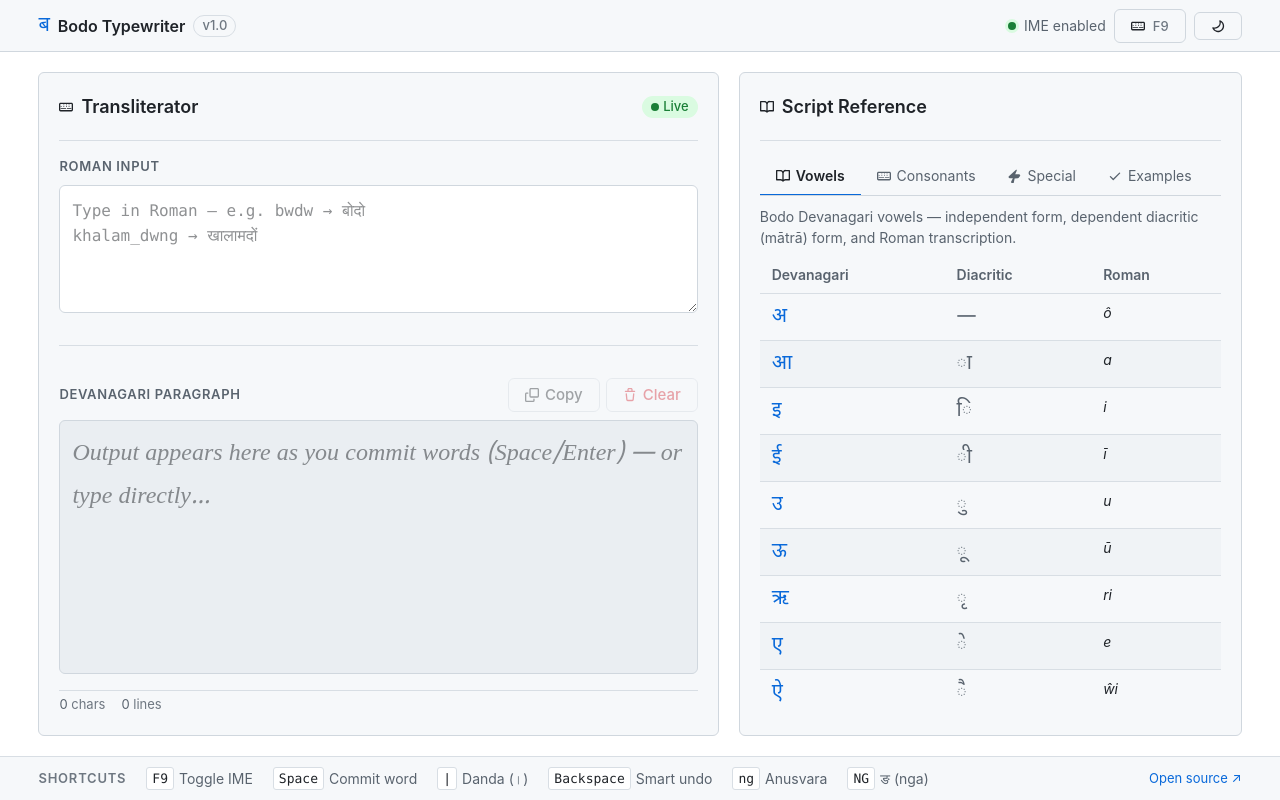
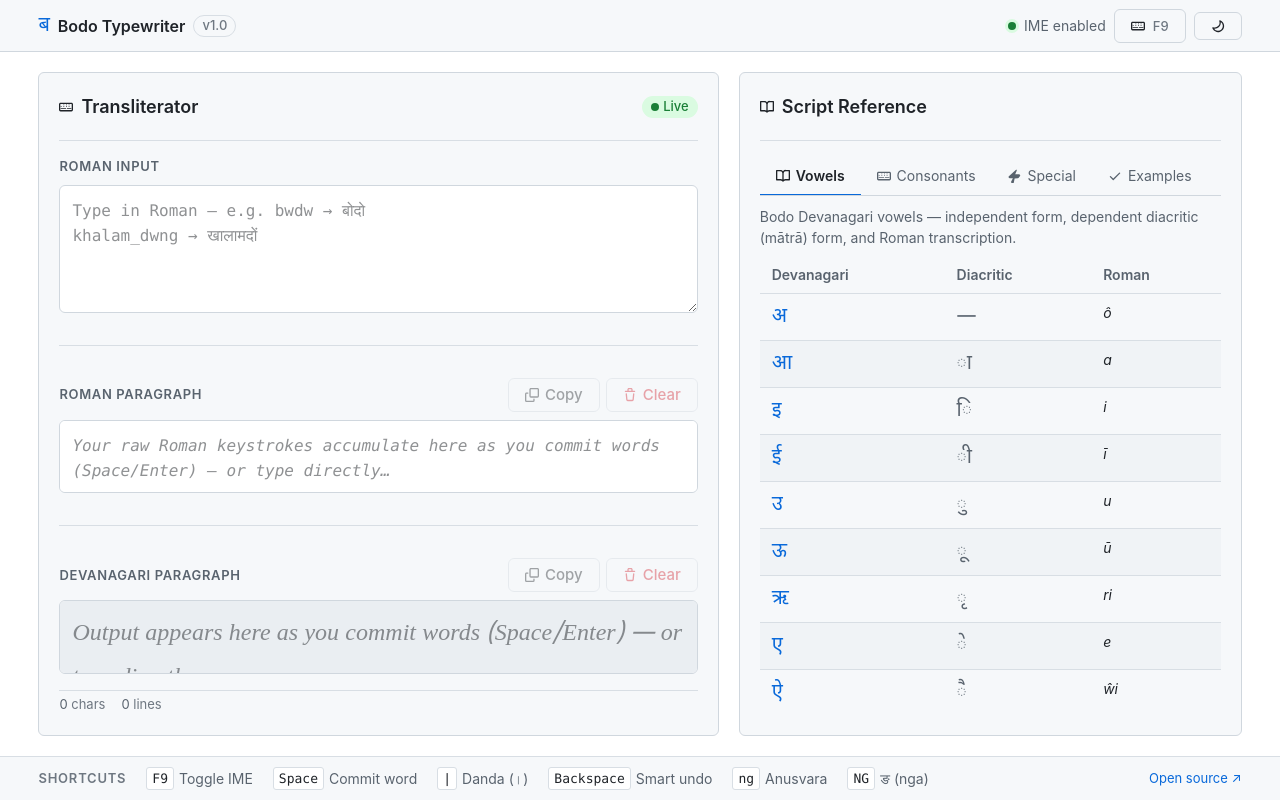
Before and after one commit to bodo-land/bodo-typewriter, a React (Vite) app: page / in a window 1280 px wide. Built offline with nearby package versions, Linux system fonts and the light colour scheme.

Commit message:
Roman paragraph.

```diff
--- a/src/App.tsx
+++ b/src/App.tsx
@@ -642,12 +642,18 @@ function PanelHeader({
 // ─── Editor panel ─────────────────────────────────────────────────────────────
 
 function EditorPanel({ imeActive, onToggleIme }: { imeActive: boolean; onToggleIme: () => void }) {
-  // `paragraph` holds every word already committed — fully independent of
-  // the composing buffer below. Backspace only ever reaches into it when
-  // the paragraph textarea itself has focus (native textarea behaviour).
+  // `paragraph` / `romanParagraph` hold every word already committed, in
+  // Devanagari and raw Roman form respectively — both fully independent of
+  // the composing buffer below and of each other. Backspace only ever
+  // reaches into either one when that textarea itself has focus (native
+  // textarea behaviour).
   const [paragraph, setParagraph] = useState('');
+  const [romanParagraph, setRomanParagraph] = useState('');
   const ime = useBodoIME({
-    onCommit: text => setParagraph(p => p + text),
+    onCommit: (unicodeText, romanText) => {
+      setParagraph(p => p + unicodeText);
+      setRomanParagraph(p => p + romanText);
+    },
   });
   const [focused, setFocused] = useState(false);
   const [plainRoman, setPlainRoman] = useState('');
@@ -664,6 +670,7 @@ function EditorPanel({ imeActive, onToggleIme }: { imeActive: boolean; onToggleI
   const resetAll = useCallback(() => {
     ime.reset();
     setParagraph('');
+    setRomanParagraph('');
     setPlainRoman('');
   }, [ime]);
 
@@ -767,13 +774,61 @@ function EditorPanel({ imeActive, onToggleIme }: { imeActive: boolean; onToggleI
       {/* ── Divider ── */}
       <div style={{ ...s.divider, flexShrink: 0 }} />
 
+      {/*
+        Roman paragraph — a plain, independent textarea just like the
+        Devanagari paragraph below: Backspace/typing here is native browser
+        behaviour and only ever touches THIS box. It's populated by
+        committed words' raw Roman form (via onCommit) but has no other
+        link back to Roman input — Backspace there can never reach text
+        that has landed here.
+      */}
+      <div style={{ flex: 1, minHeight: 0, display: 'flex', flexDirection: 'column' }}>
+        <div style={{ display: 'flex', alignItems: 'center', marginBottom: '8px', flexShrink: 0 }}>
+          <span style={{ ...s.sectionLabel, marginBottom: 0, flex: 1 }}>Roman paragraph</span>
+          <div style={{ display: 'flex', gap: '6px' }}>
+            <CopyBtn text={romanParagraph} />
+            <Btn
+              variant="danger"
+              onClick={resetAll}
+              disabled={!paragraph && !romanParagraph && !ime.romanBuffer}
+              title="Clear all text"
+            >
+              <IcoTrash /> Clear
+            </Btn>
+          </div>
+        </div>
+
+        <textarea
+          value={romanParagraph}
+          onChange={e => setRomanParagraph(e.target.value)}
+          placeholder="Your raw Roman keystrokes accumulate here as you commit words (Space/Enter) — or type directly…"
+          spellCheck={false}
+          style={{
+            ...s.textarea,
+            flex: 1,
+            minHeight: 0,
+            resize: 'none',
+            fontStyle: romanParagraph ? 'normal' : 'italic',
+          }}
+          aria-label="Roman paragraph output"
+        />
+      </div>
+
+      {/* ── Divider ── */}
+      <div style={{ ...s.divider, flexShrink: 0 }} />
+
       {/* ── Output — flexes to fill all remaining height ── */}
       <div style={{ flex: 1, minHeight: 0, display: 'flex', flexDirection: 'column' }}>
         <div style={{ display: 'flex', alignItems: 'center', marginBottom: '8px', flexShrink: 0 }}>
           <span style={{ ...s.sectionLabel, marginBottom: 0, flex: 1 }}>Devanagari paragraph</span>
           <div style={{ display: 'flex', gap: '6px' }}>
             <CopyBtn text={paragraph} />
-            <Btn variant="danger" onClick={resetAll} disabled={!paragraph && !ime.romanBuffer} title="Clear all text">
+            <Btn
+              variant="danger"
+              onClick={resetAll}
+              disabled={!paragraph && !romanParagraph && !ime.romanBuffer}
+              title="Clear all text"
+            >
               <IcoTrash /> Clear
             </Btn>
           </div>
--- a/src/hooks/useBodoIME.ts
+++ b/src/hooks/useBodoIME.ts
@@ -53,8 +53,13 @@ import { useCallback, useLayoutEffect, useRef, useState } from 'react';
 import { transliterate } from '../engine/transliterator';
 
 export type UseBodoIMEOptions = {
-  /** Called with finished Unicode text (word + boundary char) on Space/Enter/paste. */
-  onCommit?: (unicodeText: string) => void;
+  /**
+   * Called on Space/Enter/paste with the finished word (+ boundary char),
+   * in both its transliterated Unicode form and its raw Roman form — e.g.
+   * a caller keeping parallel "Roman paragraph" and "Devanagari paragraph"
+   * stores appends unicodeText to one and romanText to the other.
+   */
+  onCommit?: (unicodeText: string, romanText: string) => void;
 };
 
 export type IMEState = {
@@ -142,7 +147,7 @@ export function useBodoIME(options: UseBodoIMEOptions = {}): IMEState {
       // "Word boundaries" above).
       if (COMMIT_CHARS.has(key)) {
         e.preventDefault();
-        onCommit?.(transliterate(romanBuffer) + ' ');
+        onCommit?.(transliterate(romanBuffer) + ' ', romanBuffer + ' ');
         setRomanBuffer('');
         return;
       }
@@ -168,7 +173,7 @@ export function useBodoIME(options: UseBodoIMEOptions = {}): IMEState {
       e.preventDefault();
       const pasted = e.clipboardData.getData('text/plain');
       if (!pasted) return;
-      onCommit?.(transliterate(romanBuffer) + transliterate(pasted));
+      onCommit?.(transliterate(romanBuffer) + transliterate(pasted), romanBuffer + pasted);
       setRomanBuffer('');
     },
     [romanBuffer, onCommit],
--- a/tests/bodo/0001.md
+++ b/tests/bodo/0001.md
@@ -1,4 +1,4 @@
-सोदोबमा (PARTS OF SPEECH)
+सोदोबमा
 
 जेब्ला जों मोनसे रावनि सोमोन्दै रायखाडो अब्ला बाथ्रानि
 सोमोन्दैबो रायखांनांगौ जानानै फैयो। गोसोनि साननायखौ
@@ -28,5 +28,5 @@
 
 नोंसोर नाजा
 
-(1) सोदोबमा माखौ बुडो ? सोदोबमानि बाहागो होनोब्ला माखौ
+सोदोबमा माखौ बुडो ? सोदोबमानि बाहागो होनोब्ला माखौ
 मिथियो लिर।
```
